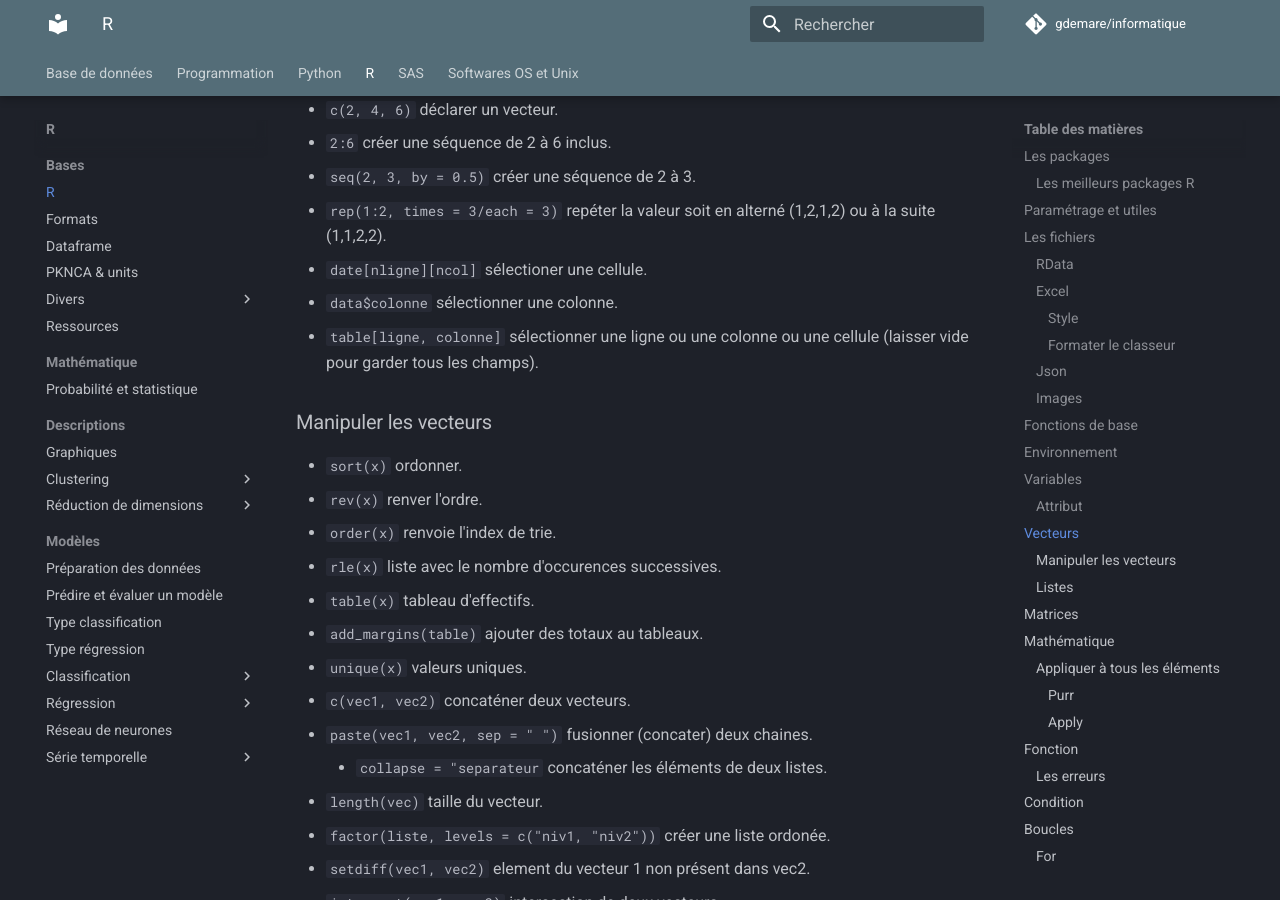
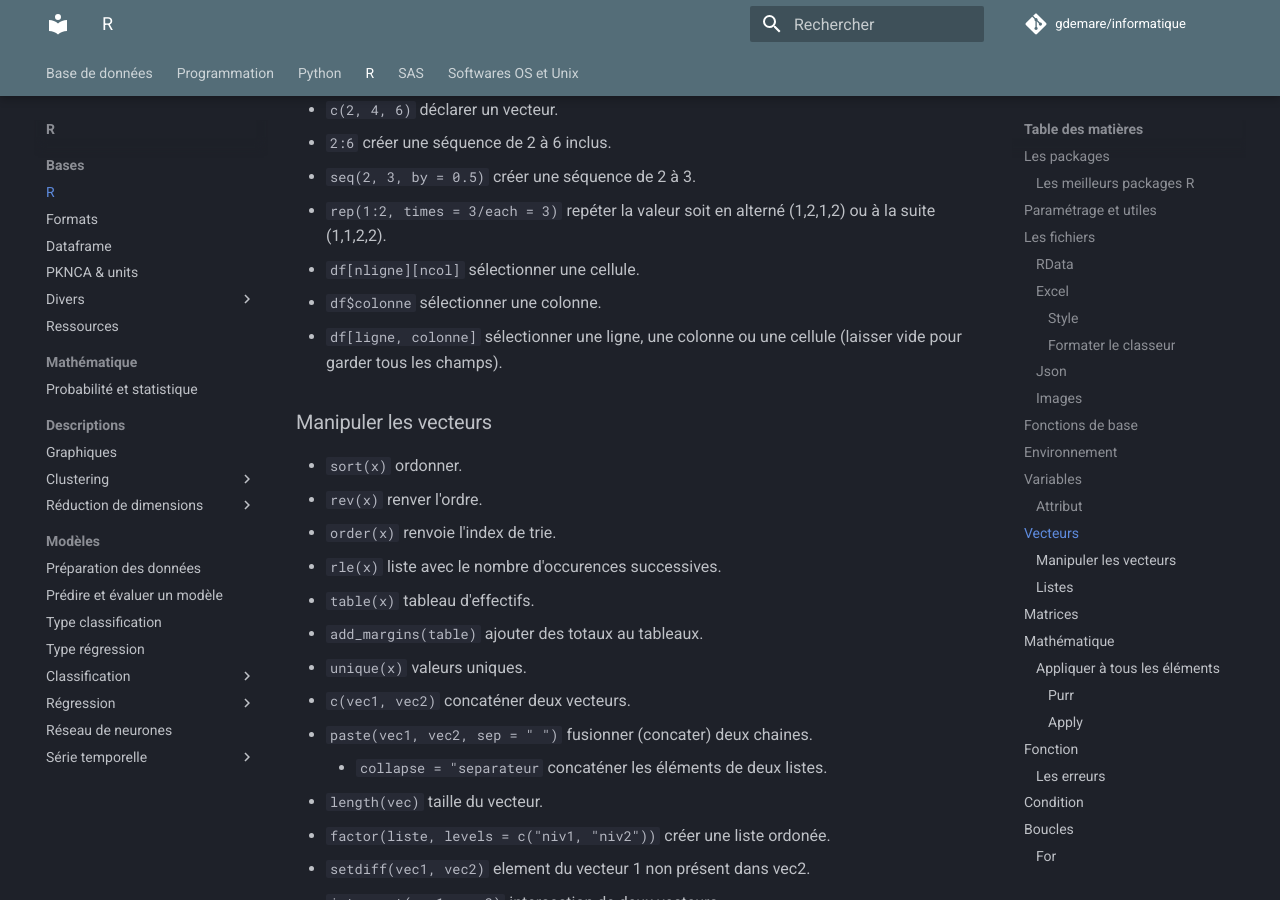
Before and after one commit to gdemare/Informatique, an MkDocs documentation site: the page built from docs/r/r_r.md, in a window 1280 px wide and 900 px high, scrolled down 4369 px. Built offline with MkDocs 1.6.1 and Material for MkDocs 9.7.7, drawn with Linux system fonts in a browser that asks for light colours; comment, search, counter and statistics services are not loaded; some of the changed text lies outside the part shown.

Commit message:
Update r_r.md

```diff
--- a/docs/r/r_r.md
+++ b/docs/r/r_r.md
@@ -146,9 +146,9 @@ Déclarer des variables :
 * `seq(2, 3, by = 0.5)` créer une séquence de 2 à 3.
 * `rep(1:2, times = 3/each = 3)` repéter la valeur soit en alterné (1,2,1,2) ou à la suite (1,1,2,2).
 
-* `date[nligne][ncol]` sélectioner une cellule.
-* `data$colonne` sélectionner une colonne.
-* `table[ligne, colonne]` sélectionner une ligne ou une colonne ou une cellule (laisser vide pour garder tous les champs).
+* `df[nligne][ncol]` sélectionner une cellule.
+* `df$colonne` sélectionner une colonne.
+* `df[ligne, colonne]` sélectionner une ligne, une colonne ou une cellule (laisser vide pour garder tous les champs).
 
 ### Manipuler les vecteurs
 
```
Also changed, not shown: other parts of docs/r/r_r.md (+2 -1 lines).
